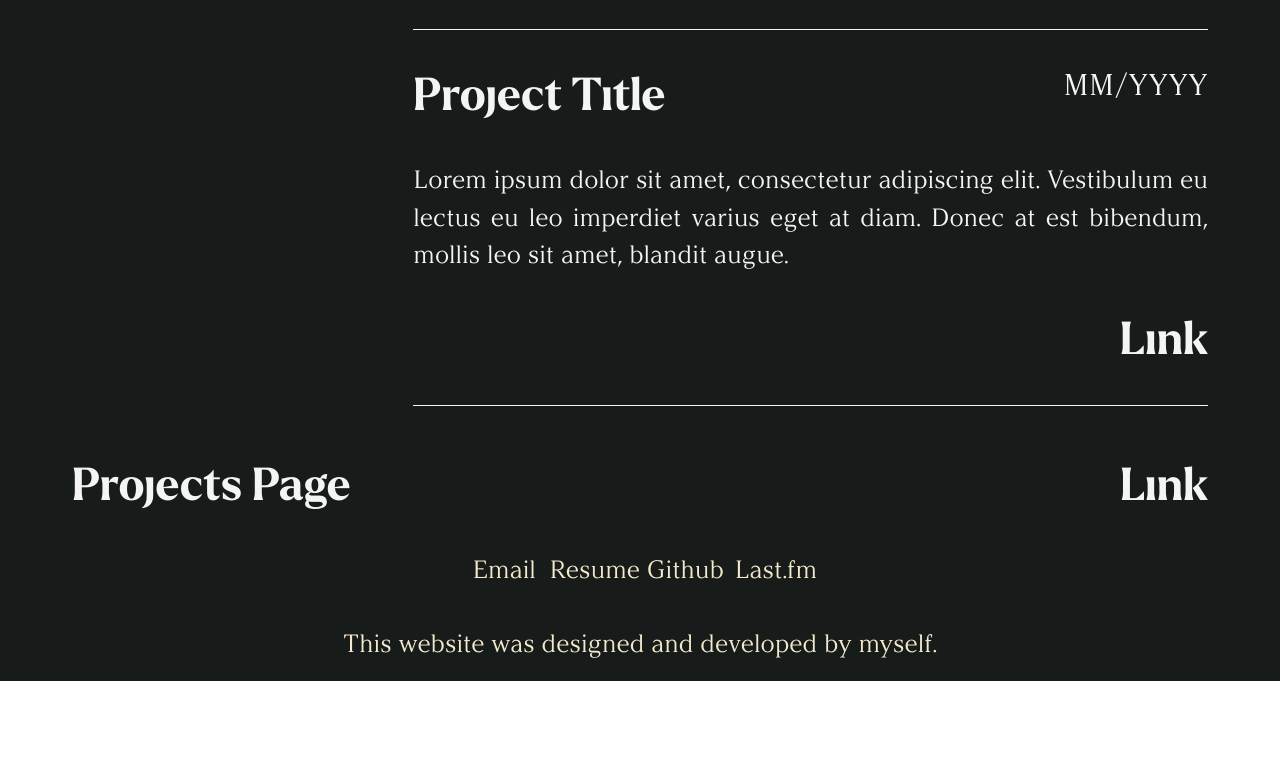
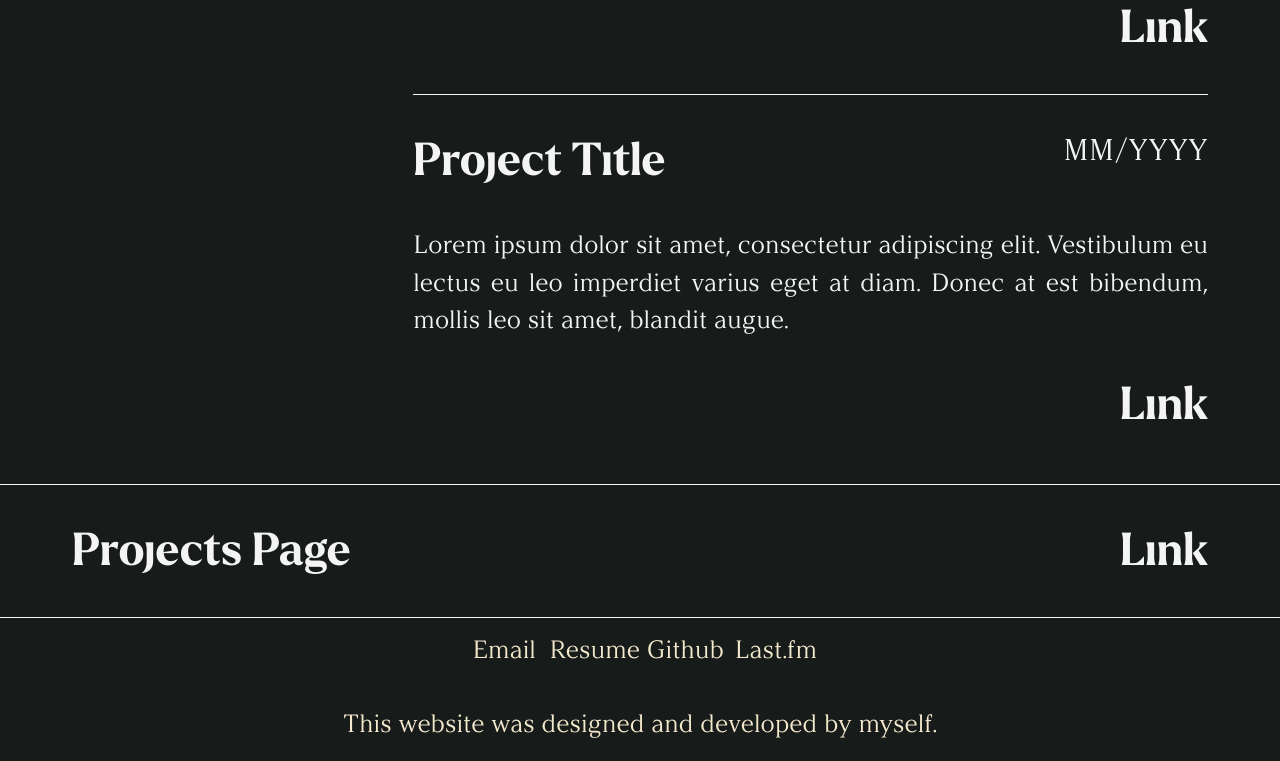
Before and after one commit to boxOfEclairs/personalWebsite, a website: page src/index.html in a window 1280 px wide. Shown: the part 1308-2069 px from the top of the page. Before the commit the page ends 1989 px from the top, so only its background shows below. Drawn offline with Linux system fonts and the light colour scheme.

Commit message:
Fixing divs and adding lines in

```diff
--- a/src/index.html
+++ b/src/index.html
@@ -67,13 +67,14 @@
         </div>
         -->
         <!--Projects-->
-        <a id="projects"></a>
         <div class="flex flex-row w-screen h-[95rem] bg-dark">
             <div class="basis-1/6 h-full">
-
+                <hr class="h-px my-8 bg-white border-0">
             </div>
-            <div class="basis-5/6 h-full pl-[12.5rem] pr-[4.5rem]">
-                <div class="grid grid-rows-4">
+            <div class="basis-5/6 h-full">
+                <hr class="h-px my-8 bg-white border-0">
+                <a id="projects"></a>
+                <div class="grid grid-rows-4 pl-[12.5rem] pr-[4.5rem]">
                     <!--Item Start-->
                     <div class="flex flex-col w-full text-white">
                         <div class="basis-[3.75rem] grid grid-cols-2">
@@ -154,7 +155,6 @@
                         </div>
                         <!--Project Link-->
                         <div class="basis-[3.75rem] pt-[2rem] text-end text-label font-larken"><a>Link</a></div>
-                        <hr class="h-px my-8 bg-white border-0">
                     </div>
                     <!--Item End-->
 
@@ -163,9 +163,17 @@
         </div>
 
         <!--Projects Page Link-->
-        <div class="grid grid-cols-2 h-[5rem] w-screen bg-dark font-[larken] text-white">
-            <div class="text-label pl-[4.5rem] text-start"><p>Projects Page</p></div>
-            <div class="text-label pr-[4.5rem] text-end"><a>Link<a></div>
+        <div class="grid grid-cols-2 h-[10rem] w-screen bg-dark font-[larken] text-white">
+            <div class="text-label text-start">
+                <hr class="h-px my-8 bg-white border-0">
+                <p class="pl-[4.5rem]">Projects Page</p>
+                <hr class="h-px my-8 bg-white border-0">
+            </div>
+            <div class="text-label text-end">
+                <hr class="h-px my-8 bg-white border-0">
+                <a class="pr-[4.5rem]">Link<a>
+                <hr class="h-px my-8 bg-white border-0">
+            </div>
         </div>
         <!--Misc
         <a id="misc"></a>
```
Also changed, not shown: dist/output.css.
